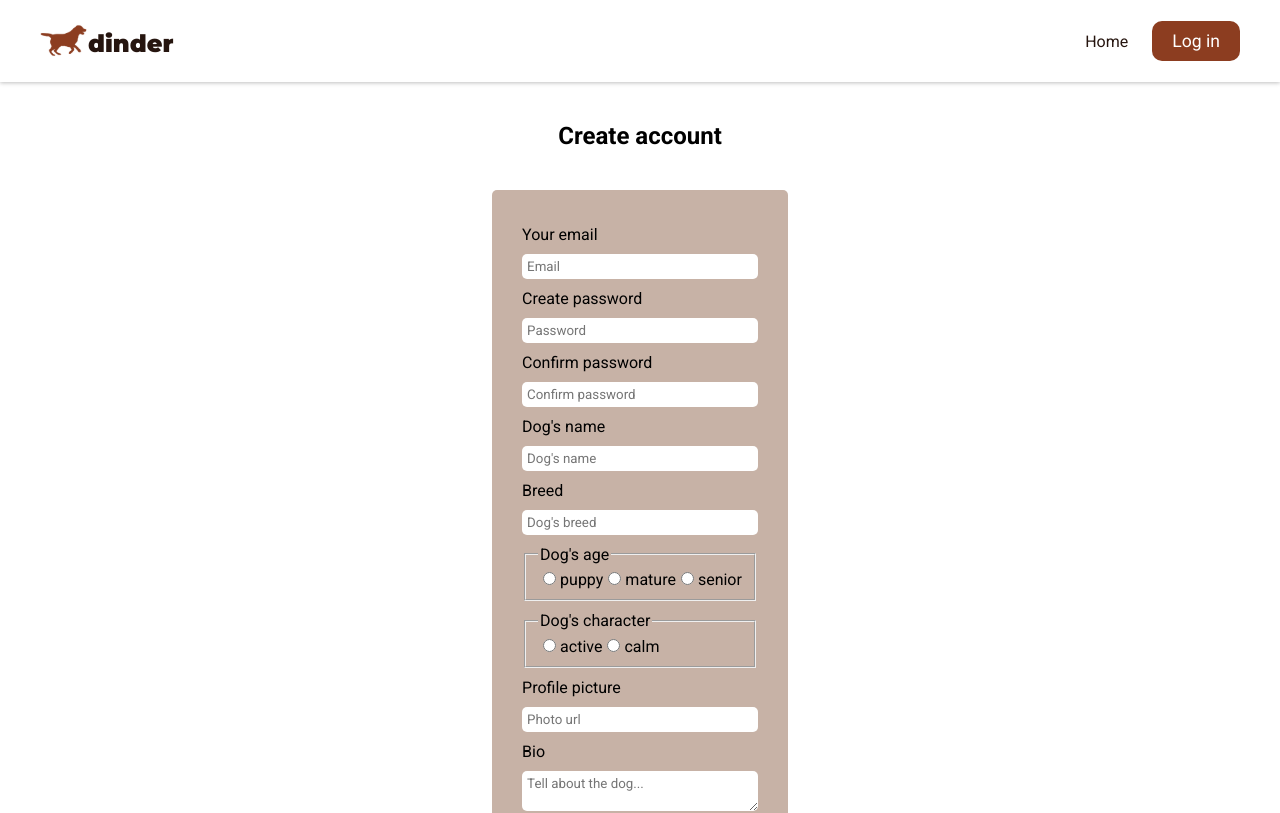
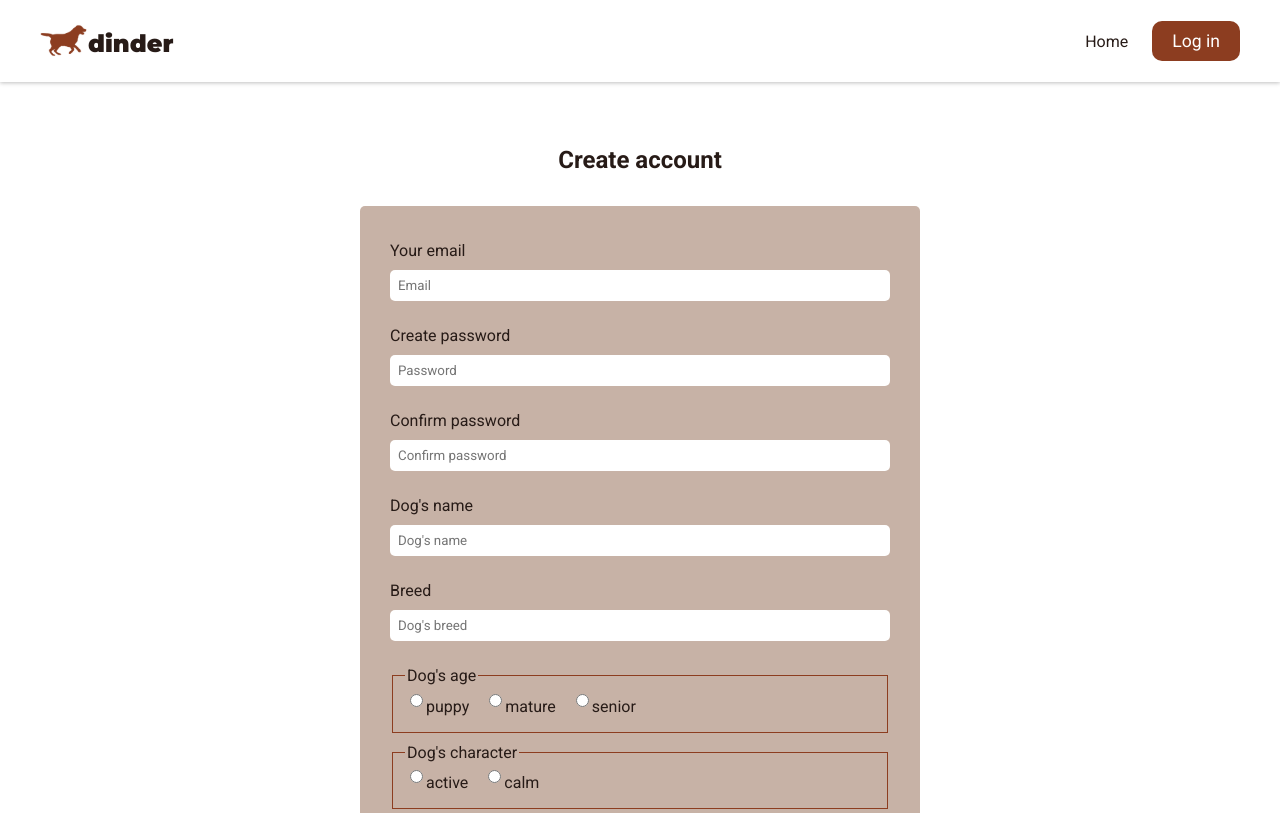
Before and after one commit to rudzupuke/SGT-final-task, a React (Create React App) app in the folder frontend/: page /register in a window 1280 px wide. Shown: the top 813 px of the page. Built offline with nearby package versions, Linux system fonts and the light colour scheme.

Commit message:
styling registration form

```diff
--- a/frontend/src/App.scss
+++ b/frontend/src/App.scss
@@ -2,13 +2,20 @@
 
 // shared color variables
 
-$dark-text: rgb(38, 21, 15);
+$dark-text: rgb(39, 27, 23);
 $white: rgb(255, 255, 255);
 $background-color: rgb(229, 229, 229);
 $primary: rgb(140, 61, 32);
 $primary-brigt: rgb(241, 119, 12);
 $primary-light: rgb(199, 178, 166);
 $primary-light-2: rgb(199, 178, 166);
+
+
+// general styles
+
+body {
+	color: $dark-text;
+}
 
 // reused elements
 
--- a/frontend/src/pages/Register/Register.js
+++ b/frontend/src/pages/Register/Register.js
@@ -122,8 +122,10 @@ const Register = () => {
 						onChange={handleChange}
 					/>
 
-					<fieldset>
+					<fieldset className="registration-form__radios-container">
 						<legend>Dog's age</legend>
+
+						<label htmlFor="puppy">
 							<input
 								type="radio"
 								name="age"
@@ -132,7 +134,10 @@ const Register = () => {
 								checked={formData.age === "puppy"}
 								onChange={handleChange}
 							/>
-						<label htmlFor="puppy">puppy</label>
+							puppy
+						</label>
+
+						<label htmlFor="mature">
 							<input
 								type="radio"
 								name="age"
@@ -141,7 +146,10 @@ const Register = () => {
 								checked={formData.age === "mature"}
 								onChange={handleChange}
 							/>
-						<label htmlFor="mature">mature</label>
+							mature
+						</label>
+
+						<label htmlFor="senior">
 							<input
 								type="radio"
 								name="age"
@@ -150,10 +158,13 @@ const Register = () => {
 								checked={formData.age === "senior"}
 								onChange={handleChange}
 							/>
-						<label htmlFor="senior">senior</label>
+							senior
+						</label>
 					</fieldset>
-					<fieldset>
+					<fieldset className="registration-form__radios-container">
 						<legend>Dog's character</legend>
+
+						<label htmlFor="active">
 							<input
 								type="radio"
 								name="character"
@@ -162,7 +173,10 @@ const Register = () => {
 								checked={formData.character === "active"}
 								onChange={handleChange}
 							/>
-						<label htmlFor="active">active</label>
+							active
+						</label>
+
+						<label htmlFor="calm">
 							<input
 								type="radio"
 								name="character"
@@ -171,7 +185,8 @@ const Register = () => {
 								checked={formData.character === "calm"}
 								onChange={handleChange}
 							/>
-						<label htmlFor="active">calm</label>
+							calm
+						</label>
 					</fieldset>
 					<label htmlFor="picture">Profile picture</label>
 					<input
@@ -199,7 +214,7 @@ const Register = () => {
 						value={formData.bio}
 						onChange={handleChange}
 					></textarea>
-					<p className="error-message">{errors}</p>
+					{errors && <p className="error-message">{errors}</p>}
 					<button className="button--primary registration-form__btn">
 						Create account
 					</button>
--- a/frontend/src/pages/Register/Register.scss
+++ b/frontend/src/pages/Register/Register.scss
@@ -1,29 +1,47 @@
 @use "../../App.scss" as shared;
 
 .register {
-	display: grid;
 	margin: 20px;
-	justify-items: center;
+	h2 {
+		text-align: center;
+		margin-top: 4rem;
+		margin-bottom: 2rem;
+	}
 }
 
 .registration-form {
 	display: grid;
-	margin: 20px;
+	margin: 0 auto;
 	padding: 35px 30px;
 	border-radius: 5px;
 	gap: 10px;
-	max-width: 600px;
+	max-width: 500px;
 	background-color: shared.$primary-light;
 
 	input,
 	textarea {
-		padding: 5px;
+		padding: 8px;
 		border: none;
 		border-radius: 5px;
+		margin-bottom: 15px;
 	}
 
 	input[type="radio"] {
-		margin-right: 4px;
+		margin-right: 3px;
+	}
+
+	&__radios-container {
+		display: flex;
+		flex-wrap: wrap;
+		gap: 15px;
+		align-items: center;
+		border: 1px solid shared.$primary;
+
+		label {
+			flex-direction: row;
+			display: flex;
+			align-items: center;
+		}
 	}
 
 	&__pic-preview {
```
Lines whose indentation alone changed are shown as unchanged.
